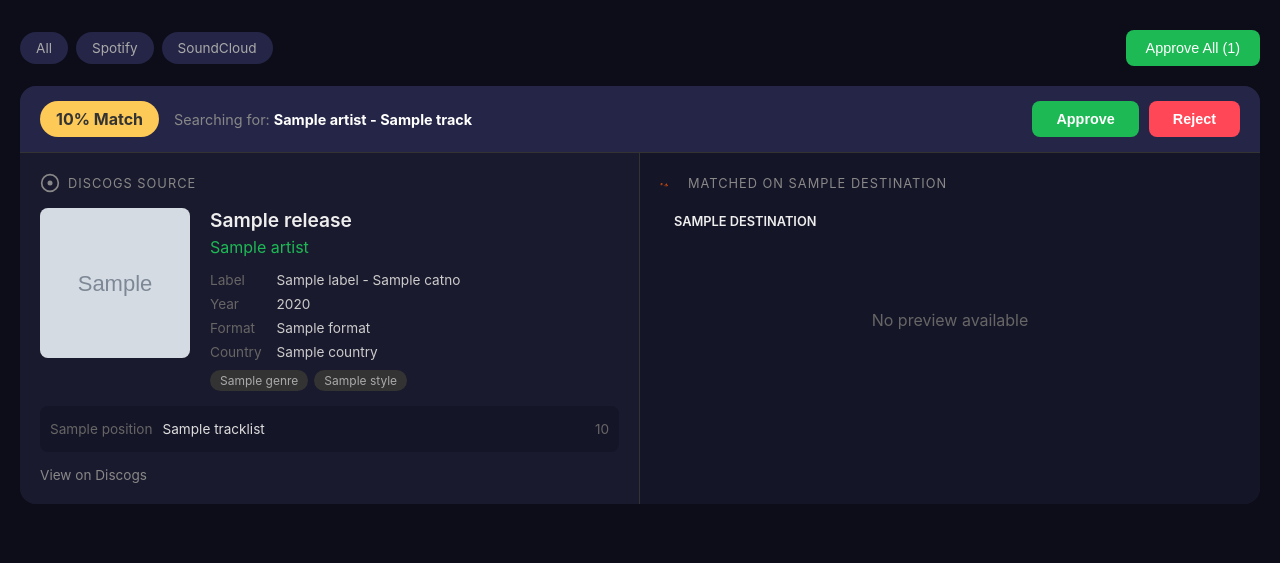
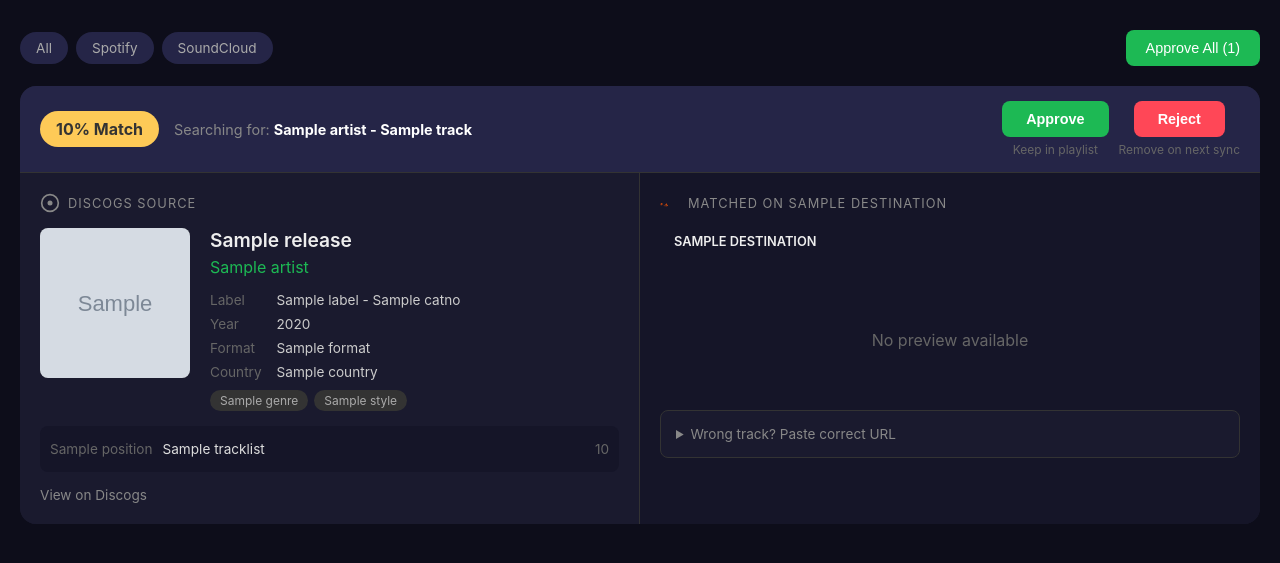
Before and after one commit to egndz/song_automations, a FastAPI app: template src/song_automations/web/templates/index.html in a window 1280 px wide. Shown: the part 116-679 px from the top of the page. Run offline with FastAPI, Linux system fonts and the light colour scheme; the template is opened without the code that fills it: most values are stand-ins (such as "Sample title", 1, 10 or a date in 2020); grey boxes marked "Sample" are stand-in pictures.

Commit message:
feat: Add pagination, URL correction, and improved reject behavior to review UI
- Add pagination (10 items per page) to improve performance with large datasets
- Add manual URL correction form - paste correct Spotify/SoundCloud URL to fix wrong matches
- Update reject behavior - rejected tracks are skipped on next sync (removed from playlist)
- Add action hints showing "Keep in playlist" / "Remove on next sync"
- Add python-multipart dependency for form handling
- Update get_cached_match to exclude rejected tracks from cache
- Add update_matched_track method to StateTracker for URL corrections

```diff
--- a/pyproject.toml
+++ b/pyproject.toml
@@ -34,6 +34,7 @@ dependencies = [
     "fastapi>=0.109.0",
     "uvicorn>=0.27.0",
     "jinja2>=3.1.0",
+    "python-multipart>=0.0.9",
 ]
 
 [project.optional-dependencies]
--- a/src/song_automations/web/app.py
+++ b/src/song_automations/web/app.py
@@ -1,14 +1,46 @@
 """FastAPI application for reviewing track matches."""
 
+import re
 from pathlib import Path
 
-from fastapi import FastAPI, HTTPException, Request
+from fastapi import FastAPI, Form, HTTPException, Query, Request
 from fastapi.responses import HTMLResponse, RedirectResponse
 from fastapi.templating import Jinja2Templates
 
 from song_automations.clients.discogs import DiscogsClient
 from song_automations.config import get_settings
 from song_automations.state.tracker import StateTracker
+
+ITEMS_PER_PAGE = 10
+
+
+def extract_track_id(url: str, platform: str) -> str | None:
+    """Extract track ID from a Spotify or SoundCloud URL.
+
+    Args:
+        url: Full URL or just the ID.
+        platform: Either 'spotify' or 'soundcloud'.
+
+    Returns:
+        Extracted track ID or None if invalid.
+    """
+    url = url.strip()
+
+    if platform == "spotify":
+        match = re.search(r"track[/:]([a-zA-Z0-9]+)", url)
+        if match:
+            return match.group(1)
+        if re.match(r"^[a-zA-Z0-9]{22}$", url):
+            return url
+
+    elif platform == "soundcloud":
+        match = re.search(r"tracks[/:](\d+)", url)
+        if match:
+            return match.group(1)
+        if re.match(r"^\d+$", url):
+            return url
+
+    return None
 
 TEMPLATES_DIR = Path(__file__).parent / "templates"
 
@@ -64,15 +96,27 @@ def create_app() -> FastAPI:
             return None
 
     @app.get("/", response_class=HTMLResponse)
-    async def index(request: Request, destination: str | None = None):
-        """Display flagged tracks for review."""
-        flagged = tracker.get_flagged_tracks(
+    async def index(
+        request: Request,
+        destination: str | None = None,
+        page: int = Query(1, ge=1),
+    ):
+        """Display flagged tracks for review with pagination."""
+        all_flagged = tracker.get_flagged_tracks(
             high_confidence=settings.high_confidence,
             destination=destination,
         )
 
+        total_items = len(all_flagged)
+        total_pages = max(1, (total_items + ITEMS_PER_PAGE - 1) // ITEMS_PER_PAGE)
+        page = min(page, total_pages)
+
+        start_idx = (page - 1) * ITEMS_PER_PAGE
+        end_idx = start_idx + ITEMS_PER_PAGE
+        paginated = all_flagged[start_idx:end_idx]
+
         tracks_with_info = []
-        for track in flagged:
+        for track in paginated:
             release_info = get_release_info(track.discogs_release_id)
             tracks_with_info.append({
                 "track": track,
@@ -80,9 +124,9 @@ def create_app() -> FastAPI:
             })
 
         stats = {
-            "total": len(flagged),
-            "spotify": len([t for t in flagged if t.destination == "spotify"]),
-            "soundcloud": len([t for t in flagged if t.destination == "soundcloud"]),
+            "total": total_items,
+            "spotify": len([t for t in all_flagged if t.destination == "spotify"]),
+            "soundcloud": len([t for t in all_flagged if t.destination == "soundcloud"]),
         }
 
         return templates.TemplateResponse(
@@ -92,6 +136,9 @@ def create_app() -> FastAPI:
                 "tracks_with_info": tracks_with_info,
                 "stats": stats,
                 "destination_filter": destination,
+                "page": page,
+                "total_pages": total_pages,
+                "total_items": total_items,
             },
         )
 
@@ -107,12 +154,38 @@ def create_app() -> FastAPI:
 
     @app.post("/reject/{track_id}")
     async def reject_track(track_id: int):
-        """Reject a track match and remove from cache."""
+        """Reject a track match - will be removed from playlist on next sync."""
         track = tracker.get_matched_track_by_id(track_id)
         if not track:
             raise HTTPException(status_code=404, detail="Track not found")
 
         tracker.update_review_status(track_id, "rejected")
+        return RedirectResponse(url="/", status_code=303)
+
+    @app.post("/correct/{track_id}")
+    async def correct_track(
+        track_id: int,
+        correct_url: str = Form(...),
+    ):
+        """Update a track with the correct URL provided by user."""
+        track = tracker.get_matched_track_by_id(track_id)
+        if not track:
+            raise HTTPException(status_code=404, detail="Track not found")
+
+        new_track_id = extract_track_id(correct_url, track.destination)
+        if not new_track_id:
+            raise HTTPException(
+                status_code=400,
+                detail=f"Invalid {track.destination} URL or track ID",
+            )
+
+        tracker.update_matched_track(
+            track_id=track_id,
+            destination_track_id=new_track_id,
+            match_confidence=1.0,
+        )
+        tracker.update_review_status(track_id, "approved")
+
         return RedirectResponse(url="/", status_code=303)
 
     @app.post("/approve-all")
--- a/src/song_automations/web/templates/index.html
+++ b/src/song_automations/web/templates/index.html
@@ -344,6 +344,88 @@
             color: #555;
             font-size: 0.8rem;
         }
+
+        .pagination {
+            display: flex;
+            justify-content: center;
+            align-items: center;
+            gap: 10px;
+            margin: 30px 0;
+        }
+        .page-btn {
+            padding: 10px 20px;
+            background: #252547;
+            color: #fff;
+            border: none;
+            border-radius: 8px;
+            text-decoration: none;
+            font-size: 0.9rem;
+            transition: all 0.2s;
+        }
+        .page-btn:hover:not(.disabled) {
+            background: #1db954;
+        }
+        .page-btn.disabled {
+            opacity: 0.4;
+            cursor: not-allowed;
+            pointer-events: none;
+        }
+        .page-info {
+            color: #888;
+            font-size: 0.9rem;
+        }
+
+        .correction-form {
+            margin-top: 15px;
+            padding: 15px;
+            background: #1a1a2e;
+            border-radius: 8px;
+            border: 1px solid #333;
+        }
+        .correction-form summary {
+            color: #888;
+            cursor: pointer;
+            font-size: 0.85rem;
+        }
+        .correction-form summary:hover {
+            color: #1db954;
+        }
+        .correction-input {
+            display: flex;
+            gap: 10px;
+            margin-top: 10px;
+        }
+        .correction-input input {
+            flex: 1;
+            padding: 10px 15px;
+            border: 1px solid #333;
+            border-radius: 8px;
+            background: #0d0d1a;
+            color: #fff;
+            font-size: 0.9rem;
+        }
+        .correction-input input:focus {
+            outline: none;
+            border-color: #1db954;
+        }
+        .correction-input button {
+            padding: 10px 20px;
+            background: #1db954;
+            color: #fff;
+            border: none;
+            border-radius: 8px;
+            cursor: pointer;
+            font-size: 0.9rem;
+        }
+        .correction-input button:hover {
+            background: #1ed760;
+        }
+
+        .action-hint {
+            font-size: 0.75rem;
+            color: #666;
+            margin-top: 5px;
+        }
     </style>
 </head>
 <body>
@@ -394,12 +476,18 @@
                     </span>
                 </div>
                 <div class="actions">
+                    <div style="text-align: center;">
                         <form action="/approve/{{ track.id }}" method="post" style="display: inline;">
                             <button type="submit" class="action-btn btn-approve">Approve</button>
                         </form>
+                        <div class="action-hint">Keep in playlist</div>
+                    </div>
+                    <div style="text-align: center;">
                         <form action="/reject/{{ track.id }}" method="post" style="display: inline;">
                             <button type="submit" class="action-btn btn-reject">Reject</button>
                         </form>
+                        <div class="action-hint">Remove on next sync</div>
+                    </div>
                 </div>
             </div>
 
@@ -506,10 +594,36 @@
                     {% if track.destination == 'spotify' and track.destination_track_id %}
                     <a href="https://open.spotify.com/track/{{ track.destination_track_id }}" target="_blank" class="external-link">Open in Spotify</a>
                     {% endif %}
+
+                    <details class="correction-form">
+                        <summary>Wrong track? Paste correct URL</summary>
+                        <form action="/correct/{{ track.id }}" method="post" class="correction-input">
+                            <input type="text" name="correct_url" placeholder="Paste {{ track.destination|capitalize }} URL or track ID..." required>
+                            <button type="submit">Fix</button>
+                        </form>
+                    </details>
                 </div>
             </div>
         </div>
         {% endfor %}
+
+        {% if total_pages > 1 %}
+        <div class="pagination">
+            {% if page > 1 %}
+            <a href="/?page={{ page - 1 }}{% if destination_filter %}&destination={{ destination_filter }}{% endif %}" class="page-btn">Previous</a>
+            {% else %}
+            <span class="page-btn disabled">Previous</span>
+            {% endif %}
+
+            <span class="page-info">Page {{ page }} of {{ total_pages }} ({{ total_items }} tracks)</span>
+
+            {% if page < total_pages %}
+            <a href="/?page={{ page + 1 }}{% if destination_filter %}&destination={{ destination_filter }}{% endif %}" class="page-btn">Next</a>
+            {% else %}
+            <span class="page-btn disabled">Next</span>
+            {% endif %}
+        </div>
+        {% endif %}
         {% else %}
         <div class="empty-state">
             <h2>All Clear!</h2>
```
Also changed, not shown: src/song_automations/state/tracker.py (+28 -2 lines). Lines whose indentation alone changed are shown as unchanged.
